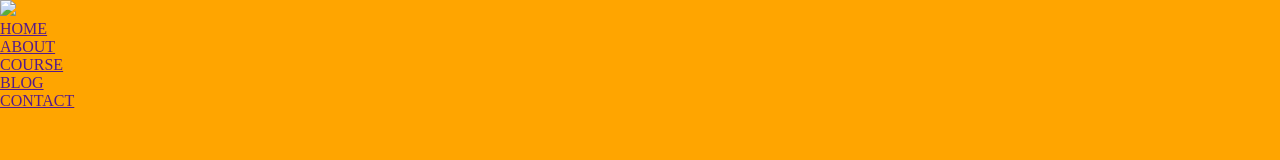
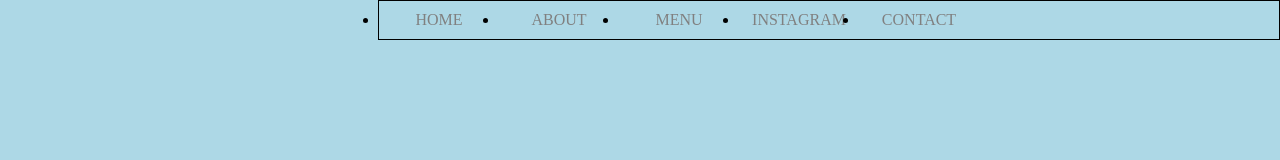
Before and after one commit to CWW15/HomemadeMNL, a plain HTML site: page index.html in a window 1280 px wide. Drawn offline with Linux system fonts and the light colour scheme.

Commit message:
2 files modified

```diff
--- a/index.html
+++ b/index.html
@@ -1,26 +1,72 @@
 <!DOCTYPE html>
-<html lang="en">
+<html>
+
 <head>
-  <meta charset="UTF-8">
-  <meta http-equiv="X-UA-Compatible" content="IE=edge">
-  <meta name="viewport" content="width=device-width, initial-scale=1.0">
-  <link rel="stylesheet" href="styles.css">
+  <link type="css" rel="stylesheet" href="styles.css">
+  <style>
+    * {
+      margin: 0;
+      padding: 0;
+    }
+
+    .header {
+      min-height: 100vh;
+      width: 100%;
+      background-image: linear-gradient(rgba(4, 9, 30, 0.7), rgba(4, 9, 30, 0.7)url(images/banner.png));
+      background-position: center;
+      background-size: cover;
+      position: relative;
+      background-image src: url(HomemadeMNL.png);
+    }
+
+    .box {
+      width: 900px;
+      float: right;
+      border: 1px solid black;
+      text-align: right;
+    }
+
+    .box ul li {
+      width: 120px;
+      float: left;
+      margin: 10px auto;
+      text-align: center;
+    }
+
+    .box ul li a {
+      text-decoration: none;
+      color: grey;
+    }
+
+    .box ul li:hover {
+      background-color: orange;
+    }
+
+    .box ul li a:hover {
+      color: white;
+    }
+
+    body {
+      background-color: lightblue
+    }
+  </style>
   <title>HomemadeMNL</title>
 </head>
+
+
 <body>
+
   <section class="header">
-    <nav>
-      <ahref="index.html"> <img src="image/logo.png"></a>
-        <div class="nav-links">
-          <ul>
-            <li><a href="">HOME</a></li>
-            <li><a href="">ABOUT</a></li>
-            <li><a href="">COURSE</a></li>
-            <li><a href="">BLOG</a></li>
-            <li><a href="">CONTACT</a></li>
-          </ul>
-
-            </nav>
+    <a href="index.html"> <img src=""></a>
+    <div class="box">
+      <ul>
+        <li><a href="_blank">HOME</a></li>
+        <li><a href="_blank">ABOUT</a></li>
+        <li><a href="_blank">MENU</a></li>
+        <li><a href="_blank">INSTAGRAM</a></li>
+        <li><a href="_blank">CONTACT</a></li>
+      </ul>
   </section>
 </body>
+
 </html>
--- a/styles.css
+++ /dev/null
@@ -1,16 +0,0 @@
-*{
-  margin: 0;
-  padding:0;
-}
-.header{
-  min-height: 100vh;
-  width:100%;
-  background-image: linear-gradient(rgba(4,9,30,0.7),rgba(4,9,30,0.7)url(images/banner.png));
-  background-position: center;
-  background-size:cover;
-  position: relative;
-}
-
-body {
-  background: orange;
-}
```
